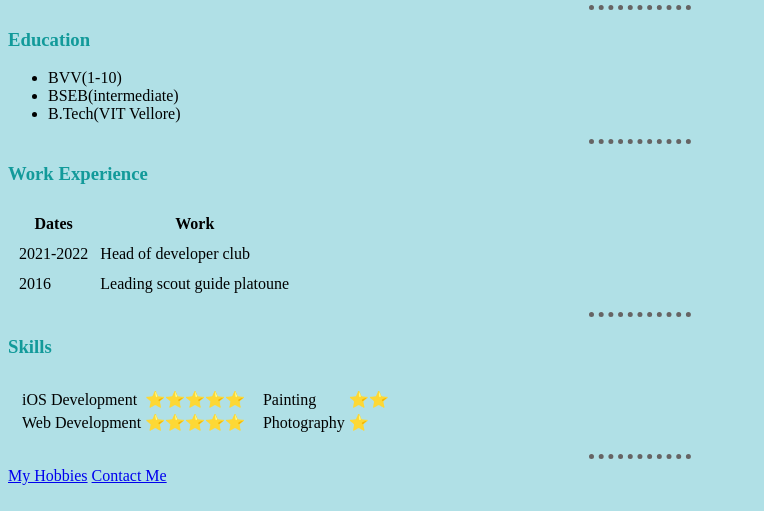
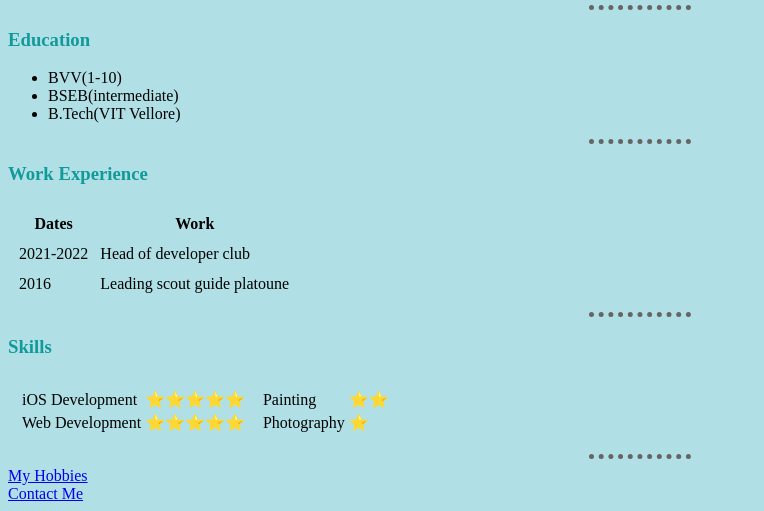
Before and after one commit to Kamlesh436/resume, a plain HTML site: page index.html in a window 1280 px wide. Shown: the part 341-852 px from the top of the page, without its empty margins (0-764 px from the left). Drawn offline with Linux system fonts and the light colour scheme.

Commit message:
Update index.html

```diff
--- a/index.html
+++ b/index.html
@@ -90,7 +90,7 @@
     </table>
     <hr>
 
-    <a href="hobbies.html" target="_blank">My Hobbies</a>
+    <a href="hobbies.html" target="_blank">My Hobbies</a><br>
     <a href="contactme.html" target="_blank">Contact Me</a>
 </body>
 </html>
```
